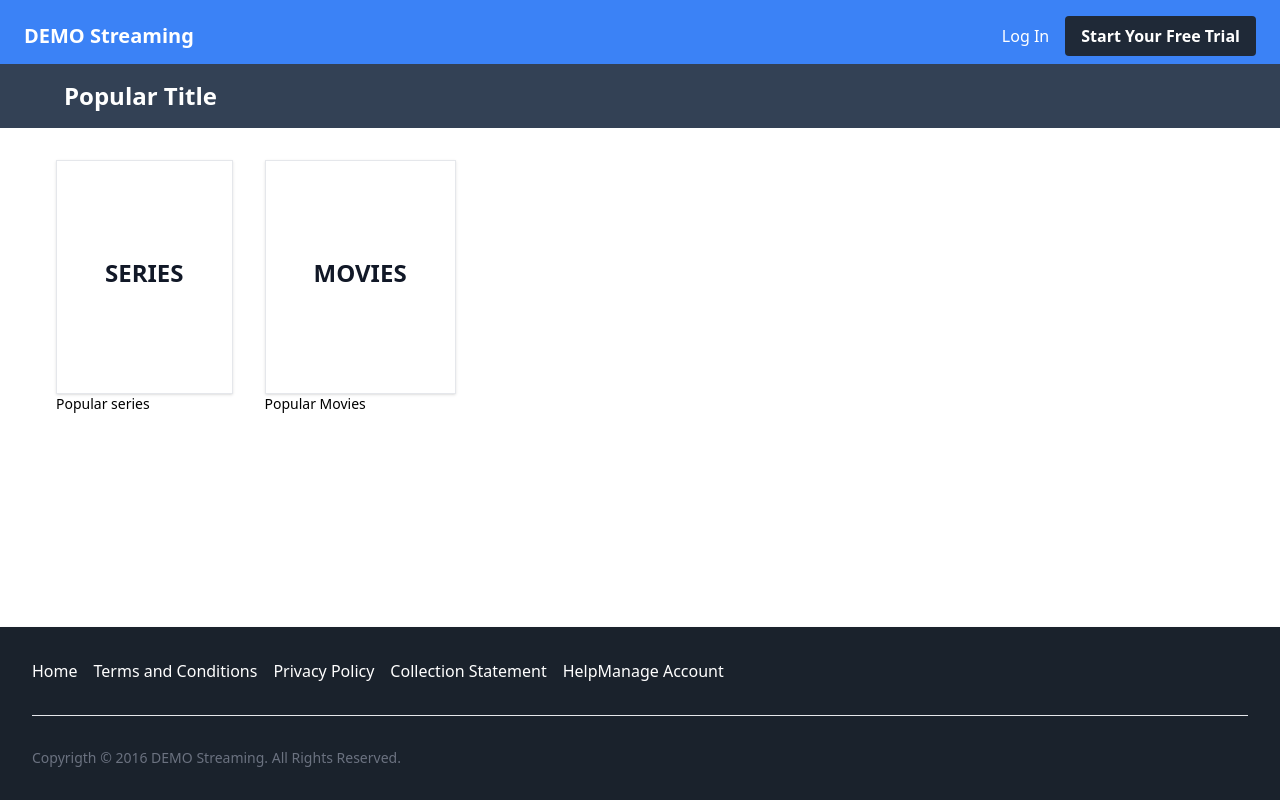
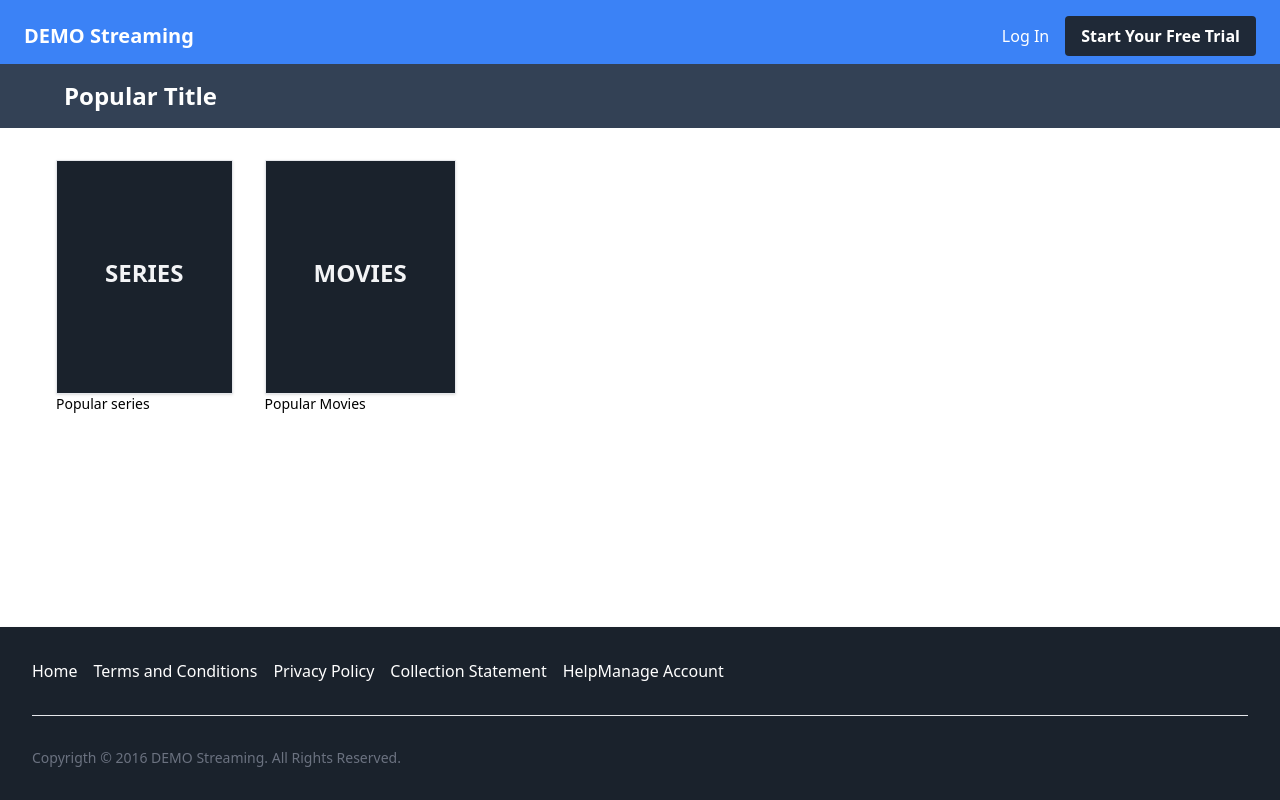
Before and after one commit to kirantirmale/MoviesSeries, a Next.js app: page / in a window 1280 px wide. Built offline with nearby package versions, Linux system fonts and the light colour scheme.

Commit message:
update commit

```diff
--- a/app/components/Card.jsx
+++ b/app/components/Card.jsx
@@ -6,19 +6,20 @@ export default function Home() {
       <div className="container mx-auto dark:bg-white-800 main-card">
         <div className="container mx-auto">
           <div className="home">
-            <div className="flex flex-col sm:flex-row p-4 sm:p-10">
-              <div className="text-center px-4 mb-4 sm:mb-0">
+            <div className="flex flex-col sm:flex-row p-4 sm:p-10  ancjor">
+              <div className="text-center px-4 mb-4 sm:mb-0 ">
 
-                  <Link href="/Series" className="block max-w-sm py-16 px-8 sm:py-24 sm:px-12 bg-white border border-gray-200 shadow hover:bg-gray-100 dark:bg-gray-800 dark:border-gray-700 dark:hover:bg-gray-700">
-                    <h5 className="mb-2 text-lg sm:text-2xl font-bold text-gray-900 dark:text-white">SERIES</h5>
+                  <Link href="/Series" className="block max-w-sm py-16 px-8 sm:py-24 sm:px-12 bg-dark bgone border  border-gray-200 shadow hover:bg-gray-100 dark:bg-gray-800 dark:border-gray-700 dark:hover:bg-gray-700">
+                    <h5 className="mb-2 text-lg sm:text-2xl font-bold text-gray-100 dark:text-white">SERIES</h5>
                   </Link>
 
                 <p className="text-left text-sm">Popular series</p>
               </div>
-              <div className="text-center px-4">
 
-                  <Link href="/Movies" className="block max-w-sm py-16 px-8 sm:py-24 sm:px-12 bg-white border border-gray-200 shadow hover:bg-gray-100 dark:bg-gray-800 dark:border-gray-700 dark:hover:bg-gray-700">
-                    <h5 className="mb-2 text-lg sm:text-2xl font-bold text-gray-900 dark:text-white">MOVIES</h5>
+              <div className="text-center px-4 mb-4 sm:mb-0">
+
+                  <Link href="/Movies" className="block max-w-sm py-16 px-8 sm:py-24 sm:px-12 bg-white bgone border border-gray-200 shadow hover:bg-gray-100 dark:bg-gray-800 dark:border-gray-700 dark:hover:bg-gray-700">
+                    <h5 className="mb-2 text-lg sm:text-2xl font-bold text-gray-100 dark:text-white">MOVIES</h5>
                   </Link>
 
                 <p className="text-left text-sm">Popular Movies</p>
--- a/app/globals.css
+++ b/app/globals.css
@@ -41,3 +41,7 @@ color: white !important;
     padding: 15px;
   }
 }
+.bgone{
+  background-color:rgb(26, 34, 44) ;
+
+}
```
